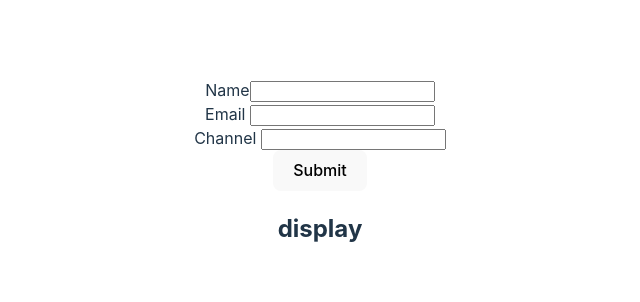
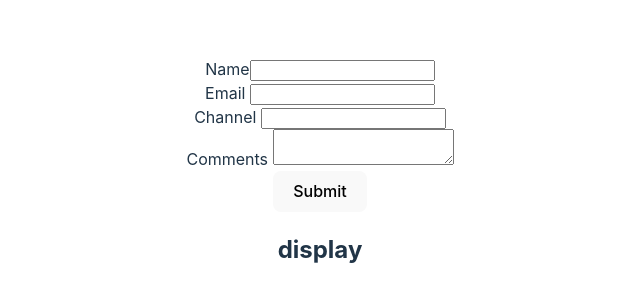
Before and after one commit to harishss20/Formik-Test, a React (Vite) app: page / in a window 1280 px wide. Shown: the part 228-530 px from the top of the page, without its empty margins (320-960 px from the left). Built offline with nearby package versions, Linux system fonts and the light colour scheme.

Commit message:
field -> as property

```diff
--- a/src/components/TextForm.jsx
+++ b/src/components/TextForm.jsx
@@ -40,6 +40,11 @@ function TextForm() {
             <Field type="text" id="channel" name="channel" />
             <ErrorMessage name="channel" />
           </div>
+          <div>
+            <label htmlFor="comments">Comments </label>
+            <Field as="textarea" id="comments" name="comments" />
+            <ErrorMessage name="channel" />
+          </div>
           <button type="submit">Submit</button>
           <h2>display</h2>
         </Form>
```
